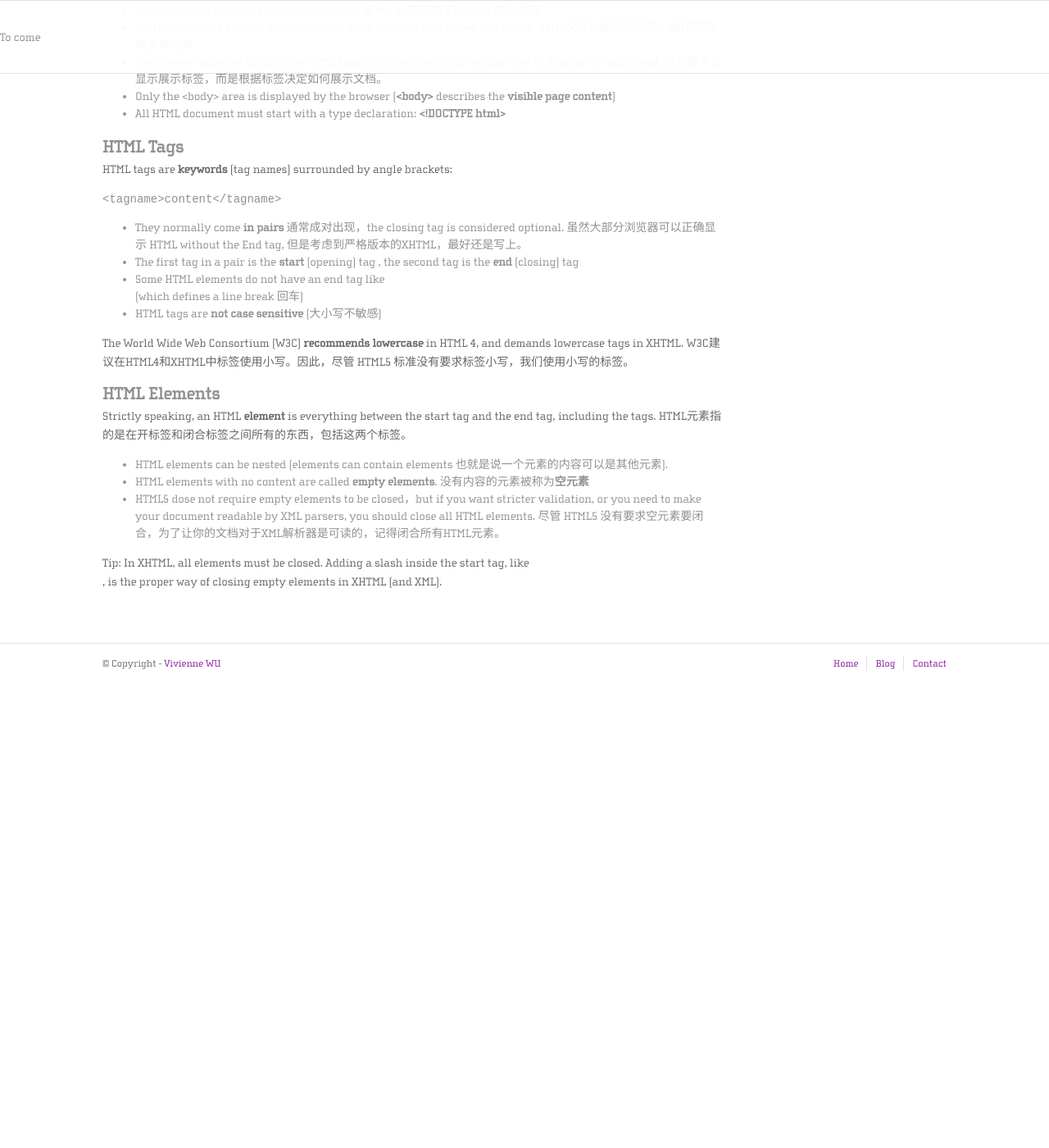
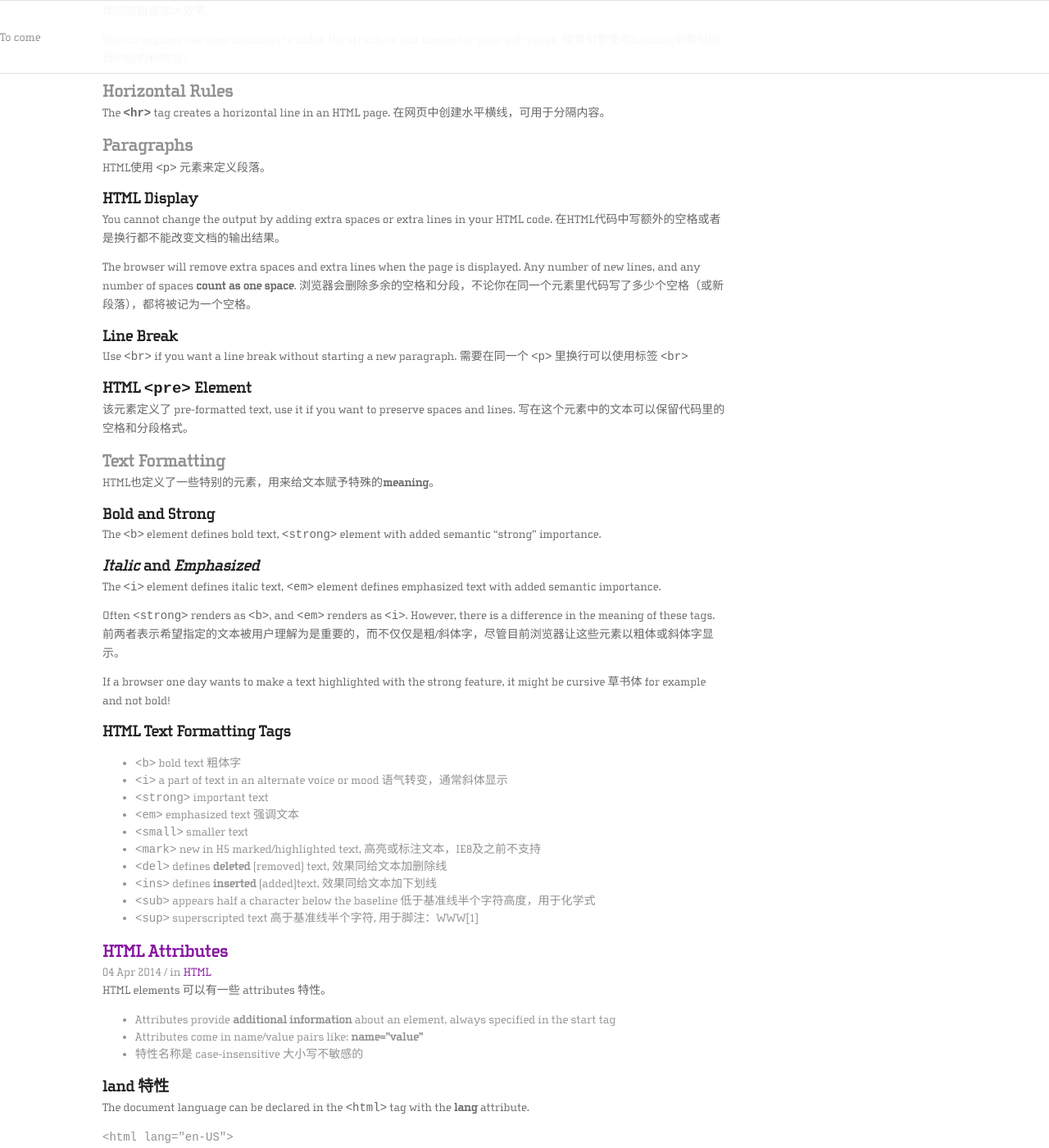
Before and after one commit to Vivi-wu/dive-into-web, a Jekyll site: the page built from blogs/index.html, in a window 1280 px wide and 1400 px high, scrolled down 277 px. Shown: the whole window at 82% size. Built offline with Jekyll 4.4.1, drawn with Linux system fonts in a browser that asks for light colours; nearby versions of some CDN libraries; some web fonts are replaced; the list of posts is cut into pages by our own code; before the commit the page ends 1110 px from its top, so only the background shows below that; some of the changed text lies outside the part shown.

Commit message:
Add new posts, fix html tag display problem

```diff
--- a/_layouts/monthly_archive.html
+++ b/_layouts/monthly_archive.html
@@ -21,8 +21,6 @@ layout: default
             <span>{{ post.date | date_to_string }}</span>
             <span class="text-sep">/</span>
             <span>in <a href="{{ site.baseurl }}/category/{{ post.categories }}/" class="post-category">{{ post.categories }}</a></span>
-            <span class="text-sep">/</span>
-            <span>by <a href="{{ site.baseurl }}/author/{{ post.author }}/" class="post-author">{{ post.author }}</a></span>
           </div>
         </header>
         <article>{{ post.excerpt }}</article>
--- /dev/null
+++ b/_posts/2014-04-04-HTML-Attributes.markdown
@@ -0,0 +1,70 @@
+---
+title:  "HTML Attributes"
+categories: HTML
+---
+HTML elements 可以有一些 attributes 特性。
+
++ Attributes provide **additional information** about an element, always specified in the start tag
++ Attributes come in name/value pairs like: **name="value"**
++ 特性名称是 case-insensitive 大小写不敏感的
+
+### land 特性
+
+The document language can be declared in the `<html>` tag with the **lang** attribute.
+
+    <html lang="en-US">
+
+前两个字母指定语言，如果同一种语言有分歧，再指定具体的国家。
+
+Declaring a language is important for accessibility applications (screen readers) and search engines.定义文档语言，对于屏幕阅读器和搜索引擎可获取性很重要。
+
+### alt 特性
+
+The **alt** attribute specifies an alternative text to be used, when an HTML element cannot be displayed. The value of the attribute can be read by "screen readers".
+该特性设定了作为替代的文本，当该元素的内容无法展示时， alt 的值还能被屏幕阅读器读取。
+
+### Quote 引号
+
+HTML5 并没有要求用引号将特性值限制起来，但是最好记得使用引号。比如：
+
+    <p title=About W3Schools>
+
+避免由属性值里面的空格引起的显示错误。
+
+此外，W3C在HTML4中建议使用引号，在XHTML中要求使用引号将attribute值包围起来。
+
+### 单/双引号
+
+Double style quotes are the most common, but single style quotes are also allowed.
+通常使用双引号，但是单引号也是被允许的。
+
+Tip: In some rare situations, when the attribute value itself contains quotes, it is necessary to use single quotes
+
+    <p title='John "ShotGun" Nelson'>
+
+当属性值包含双引号，则必须使用单引号把它括起来。
+
+
+### 建议Attribute使用lowercase
+
+W3C **recommends** lowercase in HTML4, and **demands** lowercase for stricter document types like XHTML.
+因此，尽管HTML5没有要求属性要小写(Title and/or TITLE都是被允许的)，通常使用小写的特性名称。
+
+## HTML Global Attributes（常用的适用于任何HTML元素的属性）：
+
+<table>
+  <tbody>
+    <tr>
+      <td>class</td><td>one or more class names for an element (refers to a class in a style sheet)</td>
+    </tr>
+    <tr>
+      <td>id</td><td>a unique id for an element</td>
+    </tr>
+    <tr>
+      <td>style</td><td>an inline CSS style for an element</td>
+    </tr>
+    <tr>
+      <td>title</td><td>extra information about an element (when mouse over the element, title displayed as a tool tip 提示框)</td>
+    </tr>
+  </tbody>
+</table>
--- /dev/null
+++ b/_posts/2014-04-12-HTML-Heading-Paragraph-Formatting.markdown
@@ -0,0 +1,63 @@
+---
+title:  "HTML Heading & Paragraph & Text Formatting"
+categories: HTML
+---
+## Headings
+
+Headings are defined with the `<h1>` (the most important heading) to `<h6>` (the least important) heading tags.
+
+注意：Use HTML headingsfor headings only. Don't use headings to make text **BIG** or **bold**. 不要使用heading来实现文本字体的加粗或加大效果。
+
+Search engines use your headings to index the structure and content of your web pages. 搜索引擎使用heading来索引网页的结构和内容。
+
+## Horizontal Rules
+
+The **`<hr>`** tag creates a horizontal line in an HTML page. 在网页中创建水平横线，可用于分隔内容。
+
+## Paragraphs
+
+HTML使用 `<p>` 元素来定义段落。
+
+### HTML Display
+
+You cannot change the output by adding extra spaces or extra lines in your HTML code. 在HTML代码中写额外的空格或者是换行都不能改变文档的输出结果。
+
+The browser will remove extra spaces and extra lines when the page is displayed. Any number of new lines, and any number of spaces **count as one space**. 浏览器会删除多余的空格和分段，不论你在同一个元素里代码写了多少个空格（或新段落），都将被记为一个空格。
+
+### Line Break
+
+Use `<br>` if you want a line break without starting a new paragraph. 需要在同一个 `<p>` 里换行可以使用标签 `<br>`
+
+### HTML `<pre>` Element
+
+该元素定义了 pre-formatted text, use it if you want to preserve spaces and lines. 写在这个元素中的文本可以保留代码里的空格和分段格式。
+
+## Text Formatting
+
+HTML也定义了一些特别的元素，用来给文本赋予特殊的**meaning**。
+
+### <b>Bold</b> and <strong>Strong</strong>
+
+The `<b>` element defines bold text, `<strong>` element with added semantic "strong" importance.
+
+### <i>Italic</i> and <em>Emphasized</em>
+
+The `<i>` element defines italic text, `<em>` element defines emphasized text with added semantic importance.
+
+Often `<strong>` renders as `<b>`, and `<em>` renders as `<i>`. However, there is a difference in the meaning of these tags.
+前两者表示希望指定的文本被用户理解为是重要的，而不仅仅是粗/斜体字，尽管目前浏览器让这些元素以粗体或斜体字显示。
+
+If a browser one day wants to make a text highlighted with the strong feature, it might be cursive 草书体 for example and not bold!
+
+### HTML Text Formatting Tags
+
++ `<b>` bold text 粗体字
++ `<i>` a part of text in an alternate voice or mood 语气转变，通常斜体显示
++ `<strong>` important text
++ `<em>` emphasized text 强调文本
++ `<small>` smaller text
++ `<mark>` new in H5 marked/highlighted text, 高亮或标注文本，IE8及之前不支持
++ `<del>` defines **deleted** (removed) text, 效果同给文本加删除线
++ `<ins>` defines **inserted** (added)text, 效果同给文本加下划线
++ `<sub>` appears half a character below the baseline 低于基准线半个字符高度，用于化学式
++ `<sup>` superscripted text 高于基准线半个字符, 用于脚注：WWW[1]
```
Also changed, not shown: _posts/2014-04-03-HTML-Basic-Tags-Elements.markdown (+4 -4 lines).
